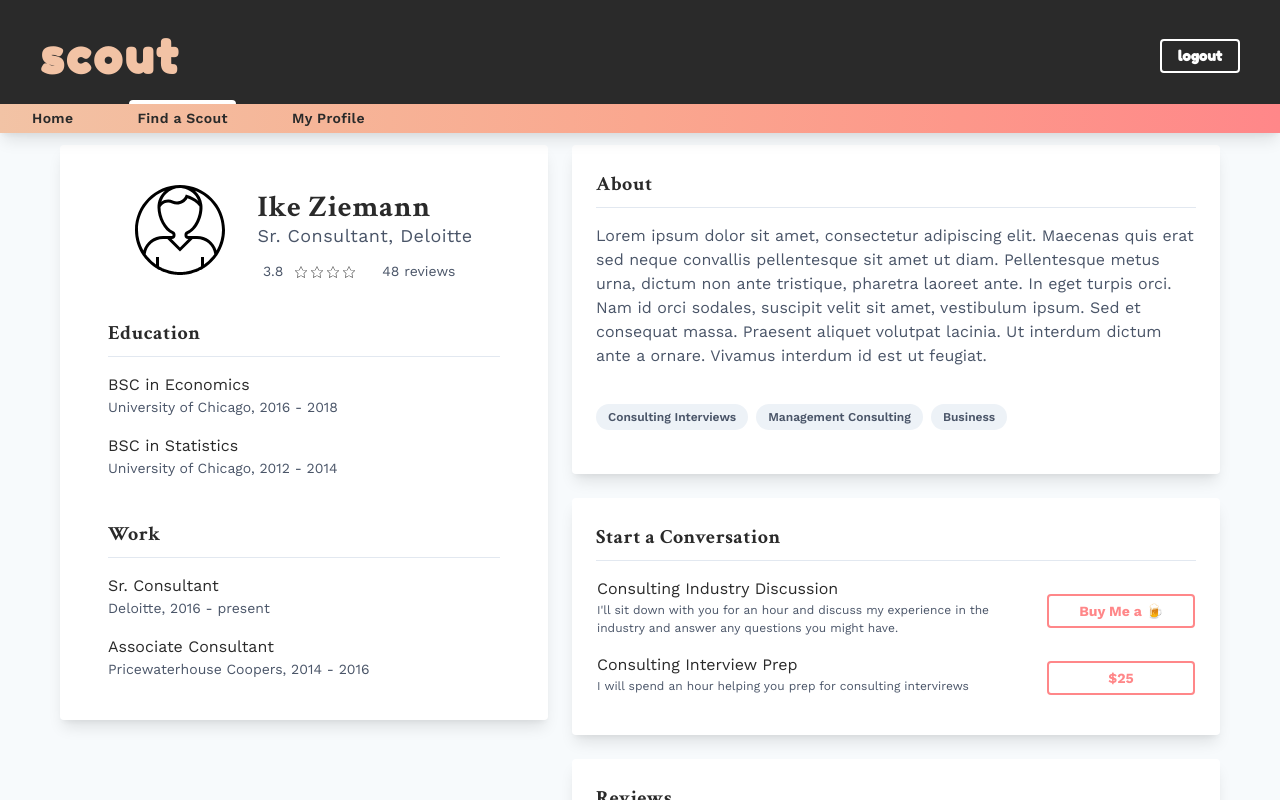
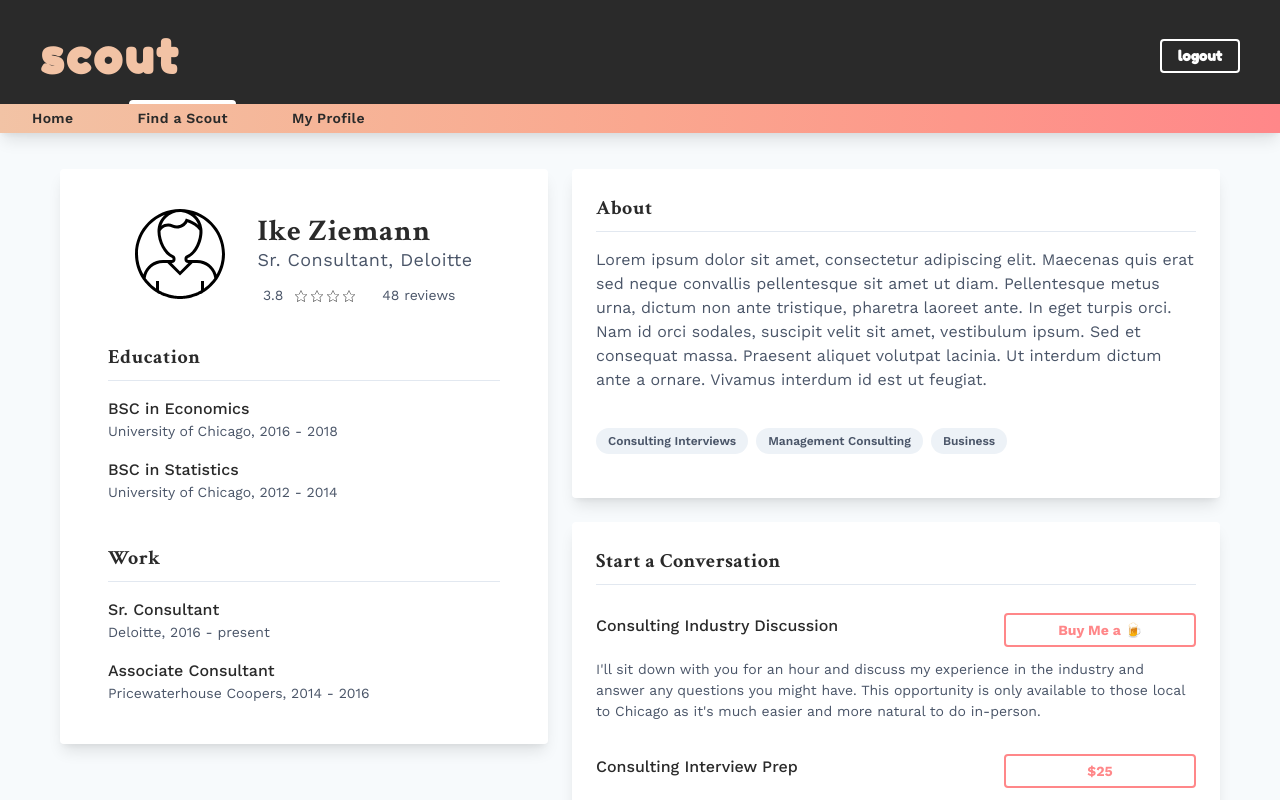
Before and after one commit to joseph-marques/scout, a React (Create React App) app in the folder frontend/: page /scouts/1 in a window 1280 px wide. Built offline with nearby package versions, Linux system fonts and the light colour scheme.

Commit message:
add initial reviews

```diff
--- a/frontend/src/components/ExperienceSection.js
+++ b/frontend/src/components/ExperienceSection.js
@@ -6,7 +6,7 @@ function ExperienceSection(props) {
     return props.experiences.map((experience, i) => {
       return (
         <div key={i} className="my-4">
-          <p className="text-black">{experience.title}</p>
+          <p className="text-black font-medium">{experience.title}</p>
           <p className="text-gray-700 text-sm">
             {`${experience.institution}, ${experience.tenure}`}
           </p>
--- a/frontend/src/components/Rating.js
+++ b/frontend/src/components/FullRating.js
@@ -1,7 +1,7 @@
 import React from 'react';
 import { ReactComponent as Star } from '../icons/star-1.svg';
 
-function Rating(props) {
+function FullRating(props) {
   const renderStars = () => {
     const numStars = Math.round(props.rating);
     return Array.from(Array(numStars), (_, i) => (
@@ -24,4 +24,4 @@ function Rating(props) {
   );
 }
 
-export default Rating;
+export default FullRating;
--- a/frontend/src/components/ScoutCard.js
+++ b/frontend/src/components/ScoutCard.js
@@ -1,7 +1,7 @@
 import React from 'react';
 import { Link } from 'react-router-dom';
 import { ReactComponent as UserIcon } from '../icons/user-4.svg';
-import Rating from './Rating';
+import FullRating from './FullRating';
 import Card from './Card';
 import Skill from './Skill';
 
@@ -39,7 +39,7 @@ function ScoutCard(props) {
           </div>
           <div className="px-0 py-4">{renderSkills()}</div>
           <hr className="py-2" />
-          <Rating {...props.scout.reviewSummary} />
+          <FullRating {...props.scout.reviewSummary} />
         </Card>
       </Link>
     </div>
--- a/frontend/src/components/ScoutProfile.js
+++ b/frontend/src/components/ScoutProfile.js
@@ -3,7 +3,7 @@ import { ReactComponent as UserIcon } from '../icons/user-4.svg';
 import Card from './Card';
 import ExperienceSection from './ExperienceSection';
 import SectionHeader from './SectionHeader';
-import Rating from './Rating';
+import FullRating from './FullRating';
 import Skill from './Skill';
 
 function ScoutProfile(props) {
@@ -13,27 +13,39 @@ function ScoutProfile(props) {
 
   const renderServices = () => {
     return props.services.map((service, i) => (
-      <tr key={i} className="py-3">
-        <td className="w-3/4 pr-4 py-2">
-          <p className="text-black">{service.title}</p>
-          <p className="text-xs text-gray-700">{service.description}</p>
-        </td>
-        <td className="w-1/4 py-2">
+      <div key={i} className="py-3 flex flex-col">
+        <div className="flex items-center justify-between pb-3">
+          <p className="text-black font-medium">{service.title}</p>
+          <div className="w-1/3 m:w-1/4 pl-2 ml-2">
             <a
               href="#"
               className="block text-center text-sm text-primary font-bold px-4 py-2 leading-none border-2 rounded border-primary hover:border-transparent hover:text-white hover:bg-primary mt-4 md:mt-2"
             >
               {service.price}
             </a>
-        </td>
-      </tr>
+          </div>
+        </div>
+        <p className="text-sm text-gray-700">{service.description}</p>
+      </div>
     ));
   };
 
-  const renderReviews = () => {};
+  const renderReviews = () => {
+    return props.reviews.map((review, i) => (
+      <div className="flex justify-start" key={i}>
+        <div className="flex flex-col w-1/6 flex-none">
+          <p className="text-black font-medium pr-4">{review.name}</p>
+        </div>
+        <div className="flex flex-col flex-auto">
+          <p>{review.rating}</p>
+          <p className="text-sm text-gray-700">{review.description}</p>
+        </div>
+      </div>
+    ));
+  };
 
   return (
-    <div className="flex flex-col lg:flex-row justify-center align-center items-center lg:items-start">
+    <div className="flex flex-col py-6 lg:flex-row justify-center align-center items-center lg:items-start">
       <div className="p-3 w-full lg:w-1/2 max-w-lg">
         <Card>
           <div className="flex flex-col xl:flex-row content-center justify-center items-center xl:items-start p-4 mb-6 pb-0">
@@ -42,11 +54,11 @@ function ScoutProfile(props) {
               <p className="text-xl lg:text-3xl font-serif text-center xl:text-left text-black font-bold tracking-wide -mb-2">
                 {`${props.firstName} ${props.lastName}`}
               </p>
-              <p className="text-md lg:text-lg tracking-wide text-gray-700">
+              <p className="lg:text-lg tracking-wide text-gray-700">
                 {`${props.currentRole.title}, ${props.currentRole.institution}`}
               </p>
               <div className="my-3">
-                <Rating {...props.reviewSummary} />
+                <FullRating {...props.reviewSummary} />
               </div>
             </div>
           </div>
@@ -72,12 +84,12 @@ function ScoutProfile(props) {
         <br />
         <Card>
           <SectionHeader title={'Start a Conversation'} />
-          <table className="table-fixed my-2">{renderServices()}</table>
+          <div className="flex flex-col my-2">{renderServices()}</div>
         </Card>
         <br />
         <Card>
           <SectionHeader title={'Reviews'} />
-          <div className="my-2">{renderReviews()}</div>
+          <div className="flex flex-col my-2">{renderReviews()}</div>
         </Card>
       </div>
     </div>
--- a/frontend/src/components/ScoutProfileContainer.js
+++ b/frontend/src/components/ScoutProfileContainer.js
@@ -59,14 +59,19 @@ function ScoutProfileContainer() {
         title: 'Consulting Industry Discussion',
         description: `
           I'll sit down with you for an hour and discuss my experience
-          in the industry and answer any questions you might have.
+          in the industry and answer any questions you might have. This
+          opportunity is only available to those local to Chicago as it's
+          much easier and more natural to do in-person.
         `,
         price: 'Buy Me a 🍺'
       },
       {
         title: 'Consulting Interview Prep',
         description: `
-          I will spend an hour helping you prep for consulting intervirews
+          I will spend an hour helping you prep for consulting interviews. I
+          can draw on my past experiences and give you tips on how to improve
+          your responses. We can either do this in-person on over video chat
+          depending on your preference.
         `,
         price: '$25'
       }
@@ -77,7 +82,7 @@ function ScoutProfileContainer() {
         rating: 4.0,
         description: `
           I grabbed a beer with Ike in Chicago. Speaking with him was great! He was
-          super helpful and I walked away with a better understanding of the consulting
+          super helpful, and I walked away with a better understanding of the consulting
           interview process.
         `
       }
```
Lines whose indentation alone changed are shown as unchanged.
